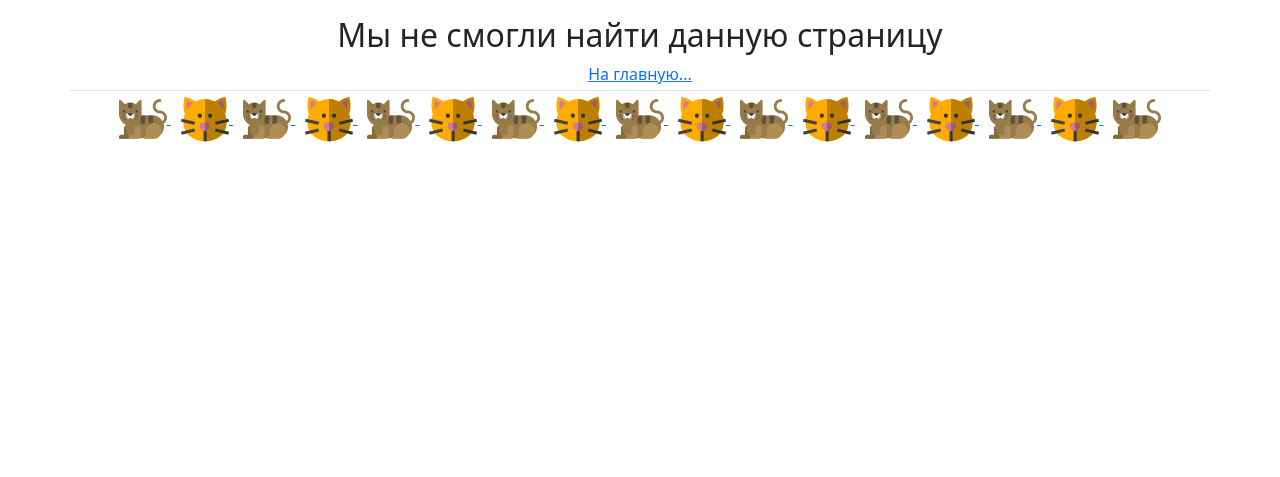
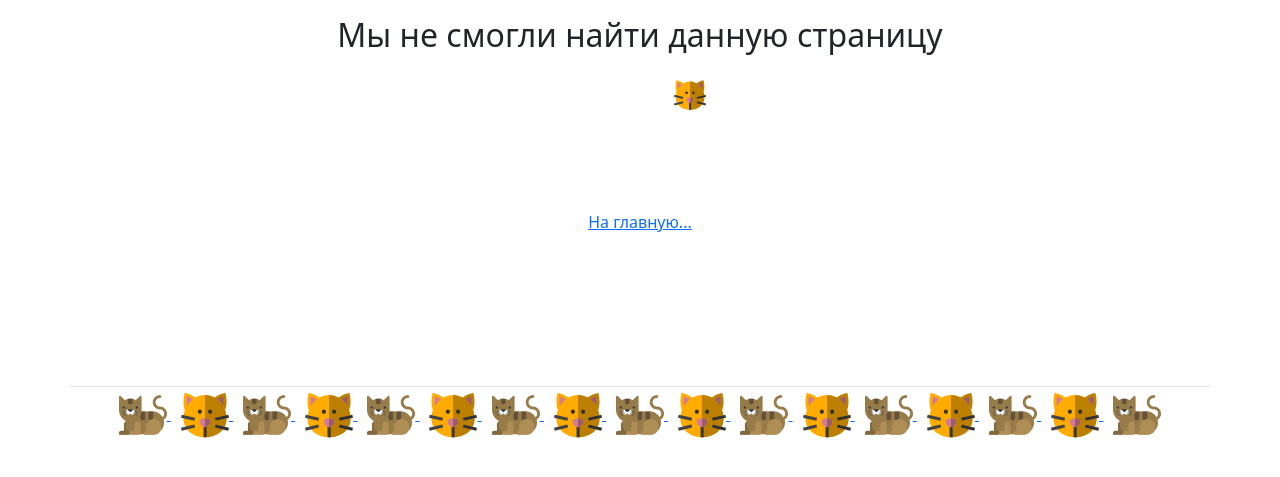
Before and after one commit to bfswrd/IntensiveYandex, a Django app: template templates/404.html in a window 1280 px wide. Shown: the part 81-558 px from the top of the page. Run offline with Django 3.2, Linux system fonts and the light colour scheme; the template is opened without the code that fills it, so the values that code supplies are empty; some libraries are stand-ins or nearby versions.

Commit message:
Update 404

```diff
--- a/IntensiveYandex/urls.py
+++ b/IntensiveYandex/urls.py
@@ -1,7 +1,14 @@
+from django.conf.urls.static import static
+from django.urls import include, path
+from django.conf import settings
 from django.contrib import admin
-from django.urls import include, path
-from django.conf.urls.static import static
-from django.conf import settings
+
+import Core.views
+
+
+def custom_page_not_found(request):
+    return Core.views.page_not_found_view(request, None)
+
 
 urlpatterns = [
     path("admin/", admin.site.urls),
@@ -9,6 +16,7 @@ urlpatterns = [
     path("about/", include("about.urls")),
     path("catalog/", include("catalog.urls")),
     path('summernote/', include('django_summernote.urls')),
+    path(r'404/', custom_page_not_found, )
 ]
 
 handler404 = "Core.views.page_not_found_view"
--- a/templates/404.html
+++ b/templates/404.html
@@ -1,6 +1,14 @@
 {% extends "base.html" %}
+{% load static %}
 
 {% block content %}
     <h2>Мы не смогли найти данную страницу</h2>
-    <a href="{% url "homepage:home" %}">На главную...</a>
+    <div class="flex justify-content-center">
+        <div class="col-3">
+            <div class="box320 align-items-center justify-content-center border-0">
+                <a href="{% url "homepage:home" %}">На главную...</a>
+                <img src="{% static "/image/cat-box.svg" %}" alt="" href="{% url "homepage:home" %}">
+            </div>
+        </div>
+    </div>
 {% endblock %}
```
